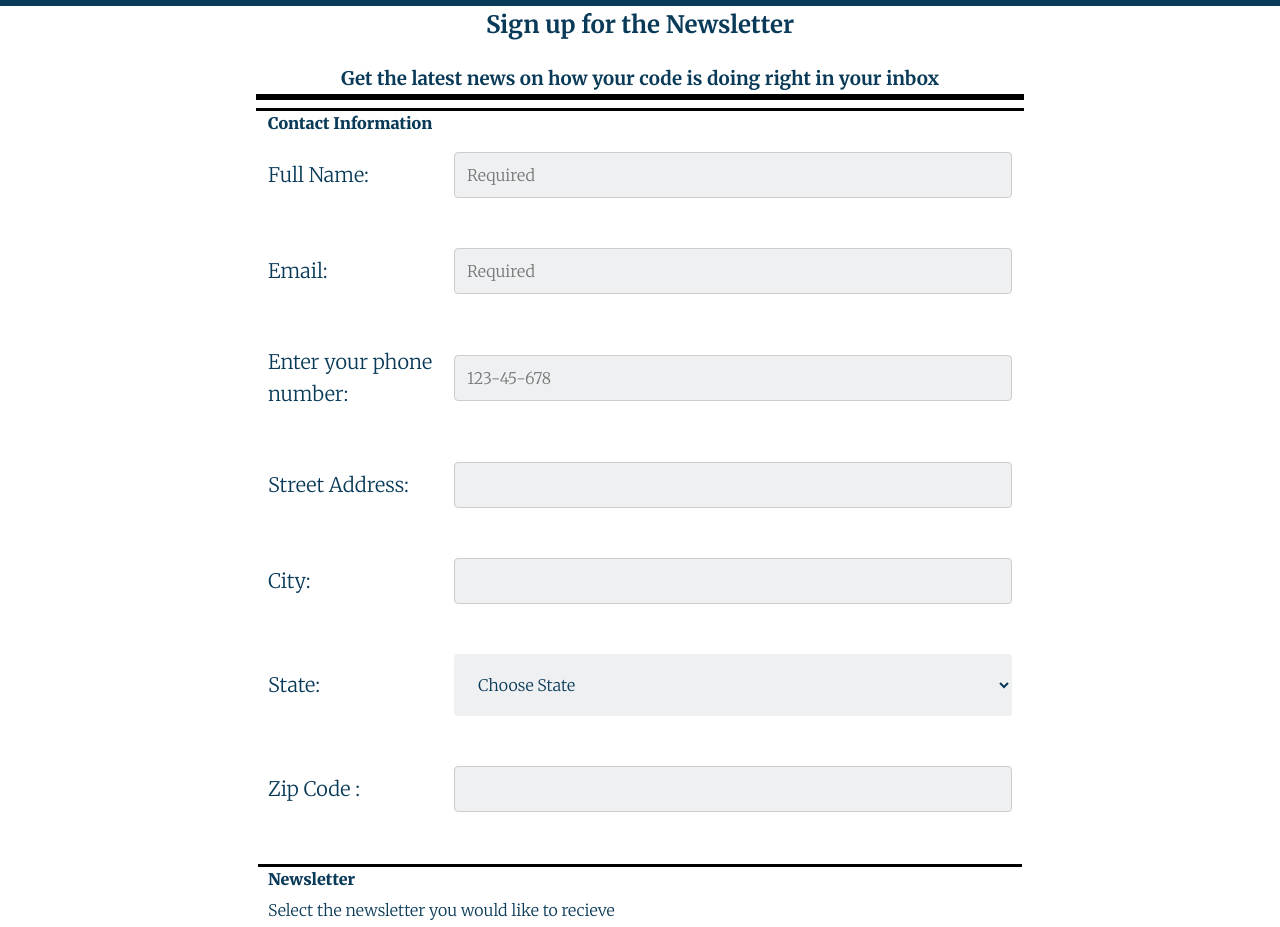
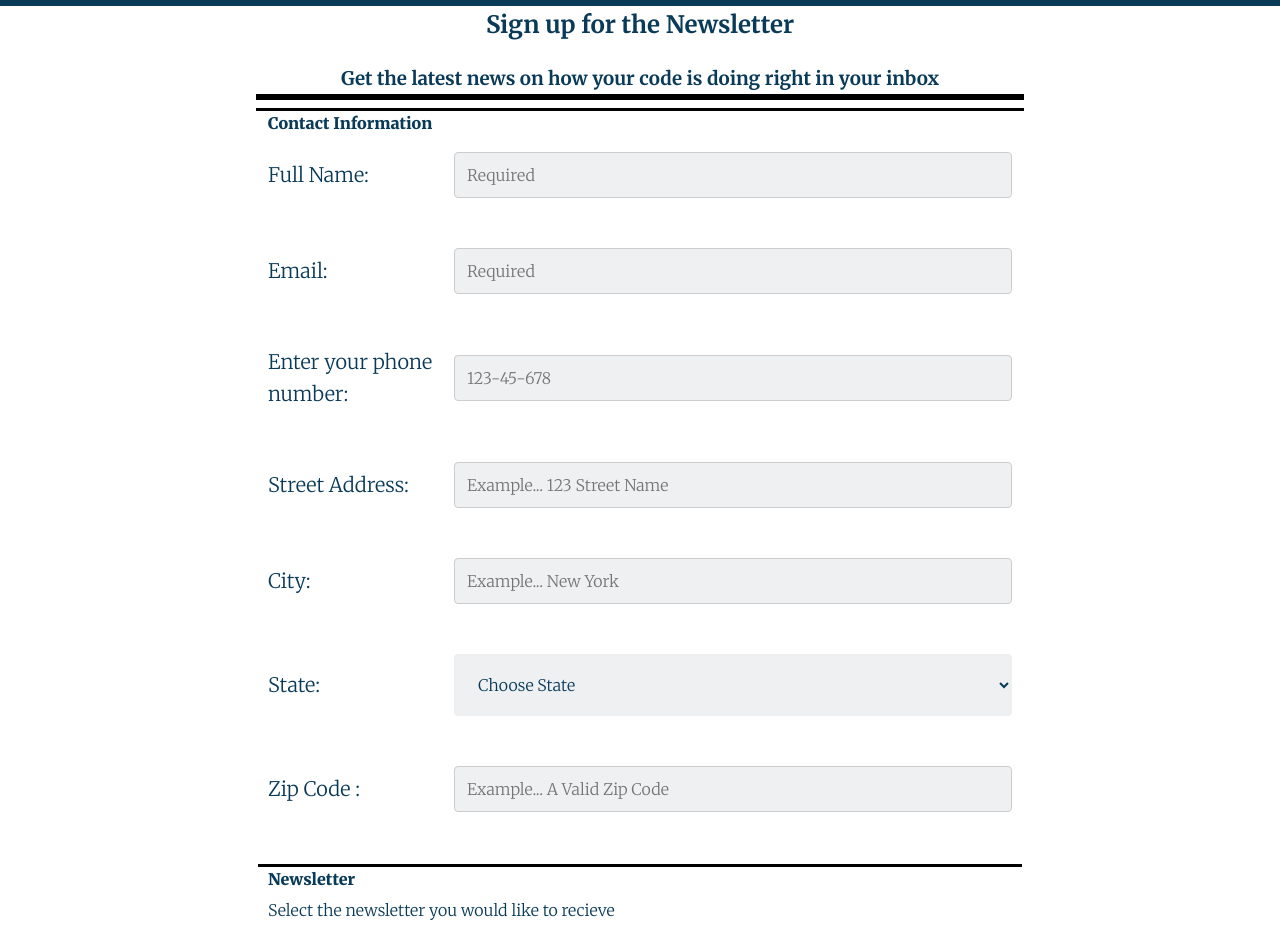
Before and after one commit to MattHill94/Online_registration_form, a plain HTML site: page index.html in a window 1280 px wide. Shown: the part 88-1015 px from the top of the page. Drawn offline with Linux system fonts and the light colour scheme.

Commit message:
Update index.html

```diff
--- a/index.html
+++ b/index.html
@@ -24,7 +24,7 @@
             <h2>Sign up for the Newsletter</h2>
             <h3>Get the latest news on how your code is doing right in your inbox</h3>
         </div>
-        <form action="index.html" method="post">
+        <form action="index.html" method="POST">
 
             <fieldset class="contact">
 
@@ -32,12 +32,12 @@
 
                 <div class="item">
                     <label for="full-name"> Full Name:</label>
-                    <input type="text" id="full-name" placeholder="Required" name="full-name">
+                    <input type="text" id="full-name" placeholder="Required" required="required" name="full-name">
                 </div>
 
                 <div class="item">
                     <label for="email">Email:</label>
-                    <input type="email" id="email" placeholder="Required" name="email">
+                    <input type="email" id="email" placeholder="Required" required="required" name="email">
                 </div>
                 <div class="item">
                     <label for="phone">Enter your phone number:</label>
@@ -45,11 +45,11 @@
                 </div>
                 <div class="item">
                     <label for="street-address">Street Address:</label>
-                    <input type="text" id="street-address" name="street-address">
+                    <input type="text" id="street-address" placeholder="Example... 123 Street Name" name="street-address">
                 </div>
                 <div class="item">
                     <label for="city">City:</label>
-                    <input type="text" id="city" name="city">
+                    <input type="text" placeholder="Example... New York" id="city" name="city">
                 </div>
                 <div class="item">
                     <label for="state"> State:</label>
@@ -112,7 +112,7 @@
                 </div>
                 <div class="item">
                     <label for="zip">Zip Code :</label>
-                    <input type="text" id="zip" name="zip">
+                    <input type="text" placeholder="Example... A Valid Zip Code" id="zip" name="zip">
                 </div>
             </fieldset>
 
```
